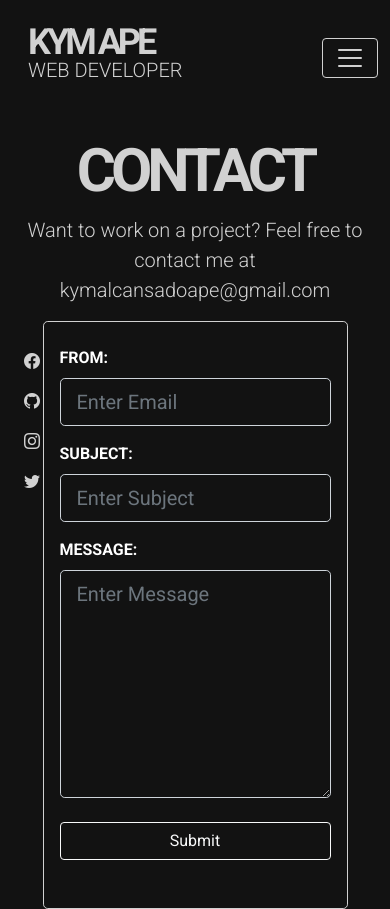
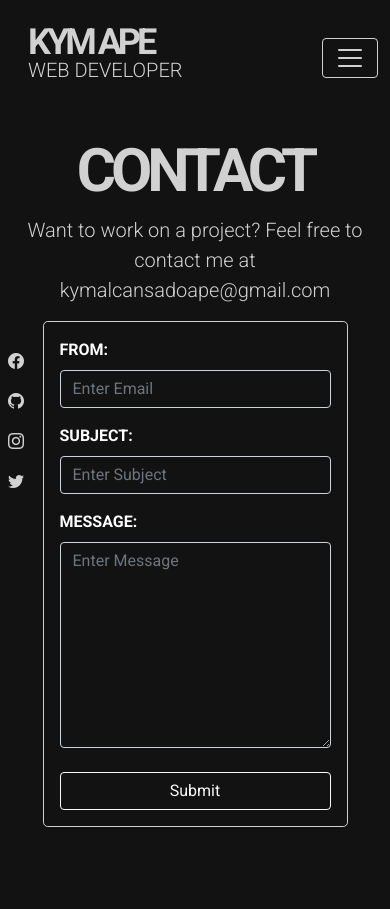
Before and after one commit to kymalcansadoape/kymalcansadoape-developer-portfolio, a plain HTML site: page contact.html in a window 390 px wide. Shown: the top 909 px of the page. Drawn offline with nearby package versions, Linux system fonts and the light colour scheme.

Commit message:
Update contact.html

```diff
--- a/contact.html
+++ b/contact.html
@@ -1,5 +1,6 @@
 <!DOCTYPE html>
 <html lang="en">
+
 <head>
     <meta charset="UTF-8">
     <meta http-equiv="X-UA-Compatible" content="IE=edge">
@@ -16,6 +17,7 @@
     <link rel="icon" href="images/favicon.png">
     <title>CONTACT | KYM APE</title>
 </head>
+
 <body>
     <nav class="navbar navbar-expand-lg navbar-light text-black py-3 fixed-top">
         <div class="container-fluid">
@@ -46,34 +48,39 @@
         </div>
     </nav>
     <section>
-        <div id="icons" class="text-white ms-4 ms-md-5 fs-6">
-            <a class="my-2 text-white" href="https://web.facebook.com/KymAlcansadoApe"><i class="bi bi-facebook my-2"></i></a>
+        <div id="icons" class="text-white ms-2 ms-md-5 fs-6">
+            <a class="my-2 text-white" href="https://web.facebook.com/KymAlcansadoApe"><i
+                    class="bi bi-facebook my-2"></i></a>
             <a class="my-2 text-white" href="https://github.com/kymalcansadoape"><i class="bi bi-github  my-2"></i></a>
-            <a class="my-2 text-white" href="https://www.instagram.com/kymalcansadoape/"><i class="bi bi-instagram  my-2"></i></a>
+            <a class="my-2 text-white" href="https://www.instagram.com/kymalcansadoape/"><i
+                    class="bi bi-instagram  my-2"></i></a>
             <a class="my-2 text-white" href=""> <i class="bi bi-twitter my-2"></i></a>
         </div>
     </section>
     <section id="contact">
         <div class="text-center container">
             <h1>CONTACT</h1>
-            <p class="fw-light">Want to work on a project? Feel free to contact me at kymalcansadoape@gmail.com</p>
+            <p class="fs-md-1 fw-light">Want to work on a project? Feel free to contact me at kymalcansadoape@gmail.com</p>
         </div>
     </section>
     <section class="container">
-        <form id="form"class="col-lg-5 col-md-6 col-10 mx-auto py-4 px-lg-5 px-3 rounded-3"  action="post">
+        <form id="form" class="col-lg-5 col-md-6 col-10 mx-auto py-md-4 py-3 px-lg-4 px-3 rounded-3" action="post">
             <div class="form-group mb-3">
                 <label class="form-label text-white" for="email">FROM:</label>
-                <input type="email" name="email" id="email" class="form-control form-control-lg" placeholder="Enter Email">
+                <input type="email" name="email" id="email" class="form-control form-control"
+                    placeholder="Enter Email">
             </div>
             <div class="form-group mb-3">
                 <label class="form-label text-white" for="email">SUBJECT:</label>
-                <input type="text" name="email" id="email" class="form-control form-control-lg" placeholder="Enter Subject">
+                <input type="text" name="email" id="email" class="form-control form-control"
+                    placeholder="Enter Subject">
             </div>
             <div class="form-group">
                 <label class="form-label text-white" for="email">MESSAGE:</label>
-                <textarea heigth="500px" class="form-control form-control-lg" rows="7" cols="50" placeholder="Enter Message"></textarea>
+                <textarea heigth="500px" class="form-control form-control" rows="8" cols="50"
+                    placeholder="Enter Message"></textarea>
             </div>
-            <input type="submit" class="btn btn-outline-light px-5 my-4 w-100">
+            <input type="submit" class="btn btn-outline-light px-5 mt-4 w-100">
         </form>
     </section>
 </body>
@@ -83,9 +90,10 @@
 
 
 <script src="https://cdn.jsdelivr.net/npm/@popperjs/core@2.10.2/dist/umd/popper.min.js"
-integrity="sha384-7+zCNj/IqJ95wo16oMtfsKbZ9ccEh31eOz1HGyDuCQ6wgnyJNSYdrPa03rtR1zdB"
-crossorigin="anonymous"></script>
+    integrity="sha384-7+zCNj/IqJ95wo16oMtfsKbZ9ccEh31eOz1HGyDuCQ6wgnyJNSYdrPa03rtR1zdB"
+    crossorigin="anonymous"></script>
 <script src="https://cdn.jsdelivr.net/npm/bootstrap@5.1.3/dist/js/bootstrap.min.js"
-integrity="sha384-QJHtvGhmr9XOIpI6YVutG+2QOK9T+ZnN4kzFN1RtK3zEFEIsxhlmWl5/YESvpZ13"
-crossorigin="anonymous"></script>
+    integrity="sha384-QJHtvGhmr9XOIpI6YVutG+2QOK9T+ZnN4kzFN1RtK3zEFEIsxhlmWl5/YESvpZ13"
+    crossorigin="anonymous"></script>
+
 </html>
```
